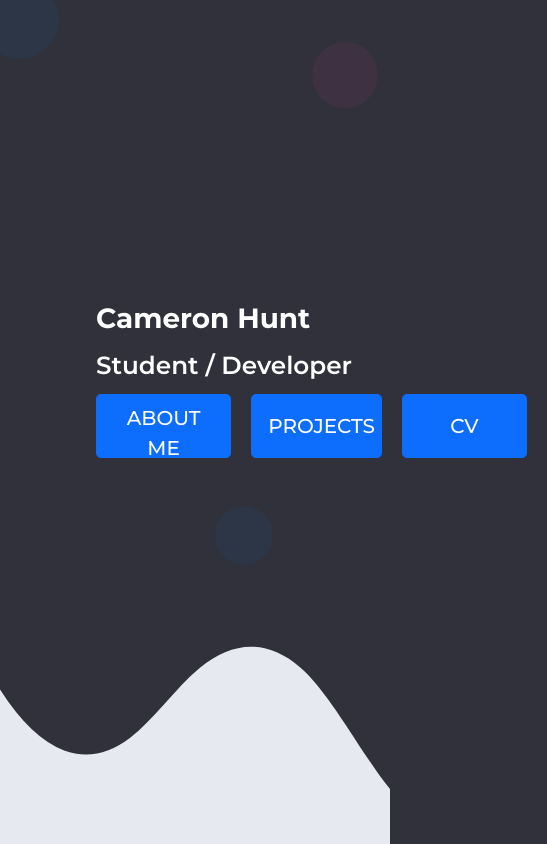
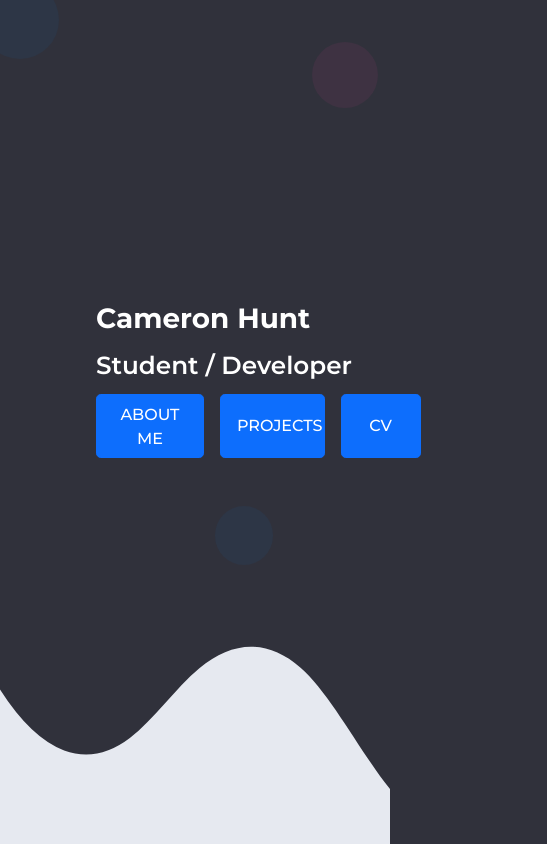
Before and after one commit to CamyH/personal-website-react, a React (Create React App) app: page / in a window 390 px wide. Shown: the whole page, 547 px wide, since content can reach past the window. Built offline with nearby package versions, Linux system fonts and the light colour scheme.

Commit message:
media queries for buttons

```diff
--- a/src/components/landing-page/landing-page.css
+++ b/src/components/landing-page/landing-page.css
@@ -123,3 +123,10 @@ h2 {
     height: 17vw;
   }
 }
+
+@media (max-width: 580px) {
+  #buttons > button {
+    min-width: 80px !important;
+    font-size: clamp(0.25rem, 1rem, 1.5rem);
+  }
+}
```
